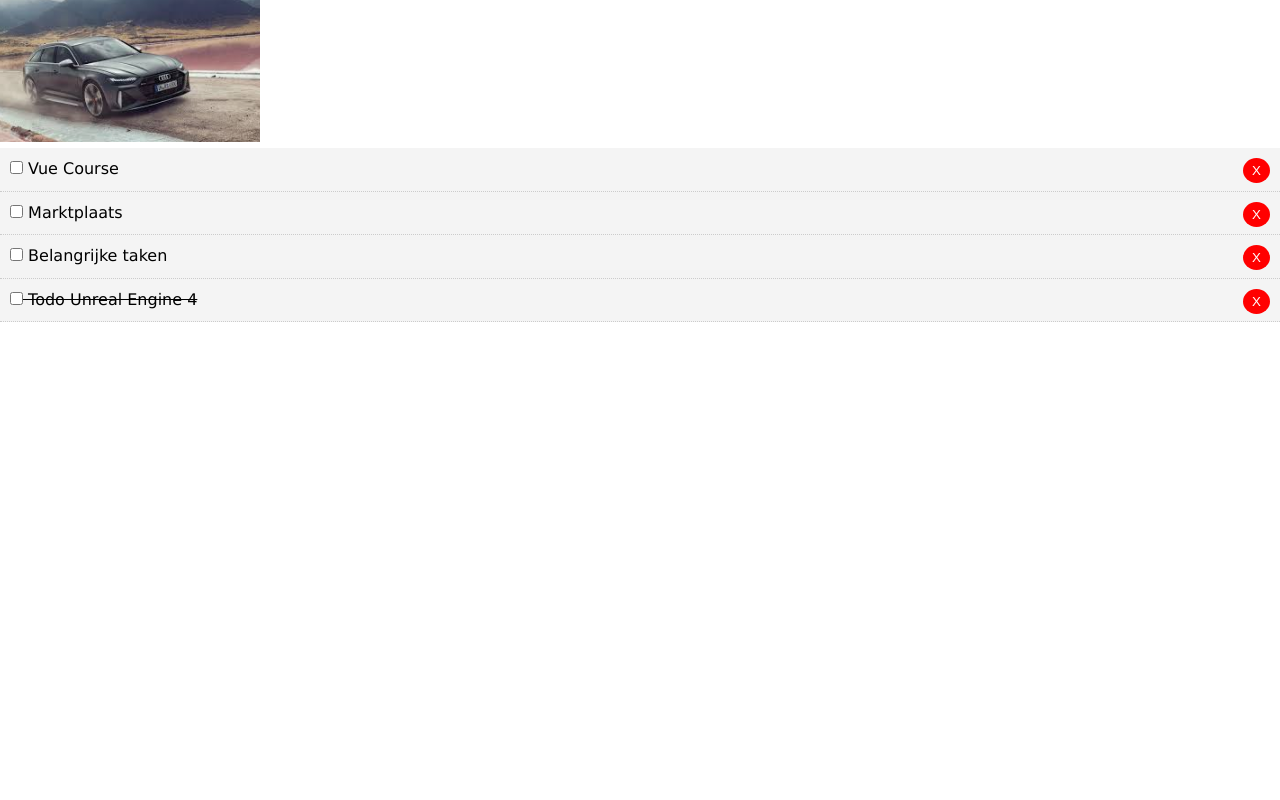
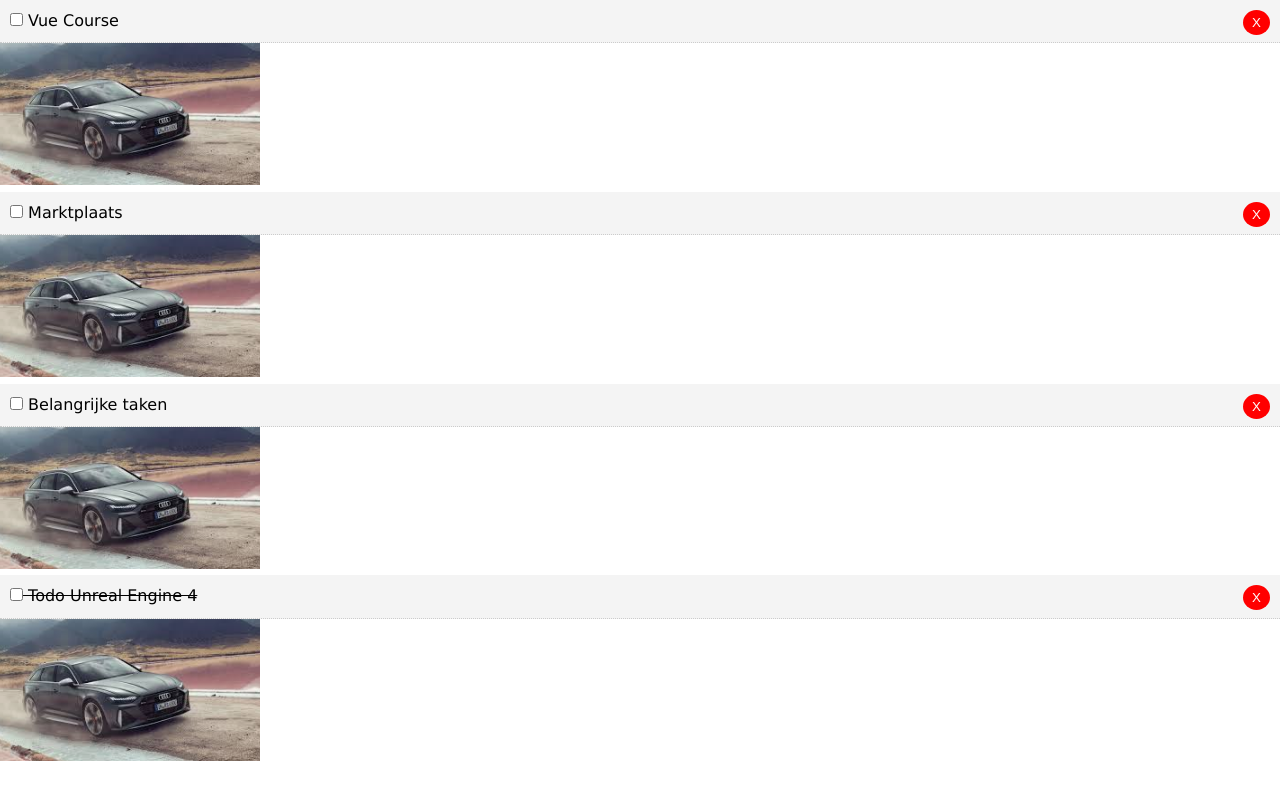
Before and after one commit to darksos34/vue_crash_course, a Vue app: page / in a window 1280 px wide. Built offline with nearby package versions, Linux system fonts and the light colour scheme.

Commit message:
Update Todos.vue

```diff
--- a/src/components/Todos.vue
+++ b/src/components/Todos.vue
@@ -1,15 +1,16 @@
 <template>
-  <img alt="now" src="../assets/AudiLogo.png" />
   <div>
     <div v-bind:key="todo.id" v-for="todo in todos">
       <TodoItem v-bind:todo="todo" v-on:del-todo="$emit('del-todo',
       todo.id)" />
+      <img alt="now" src="../assets/AudiLogo.png" />
     </div>
   </div>
 </template>
 
 <script>
 import TodoItem from "./TodoItem.vue";
+import Image from "../assets/AudiLogo.png";
 
 export default {
   name: "Todos",
```
